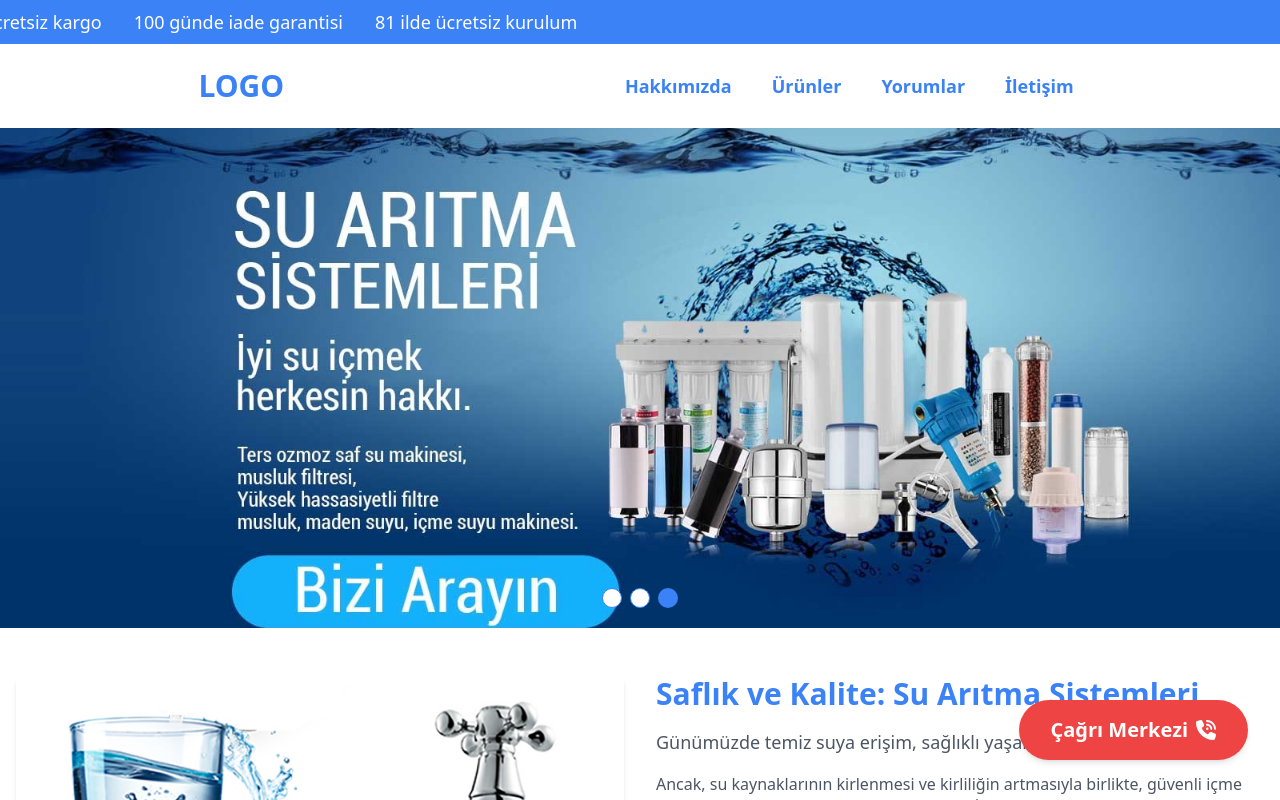
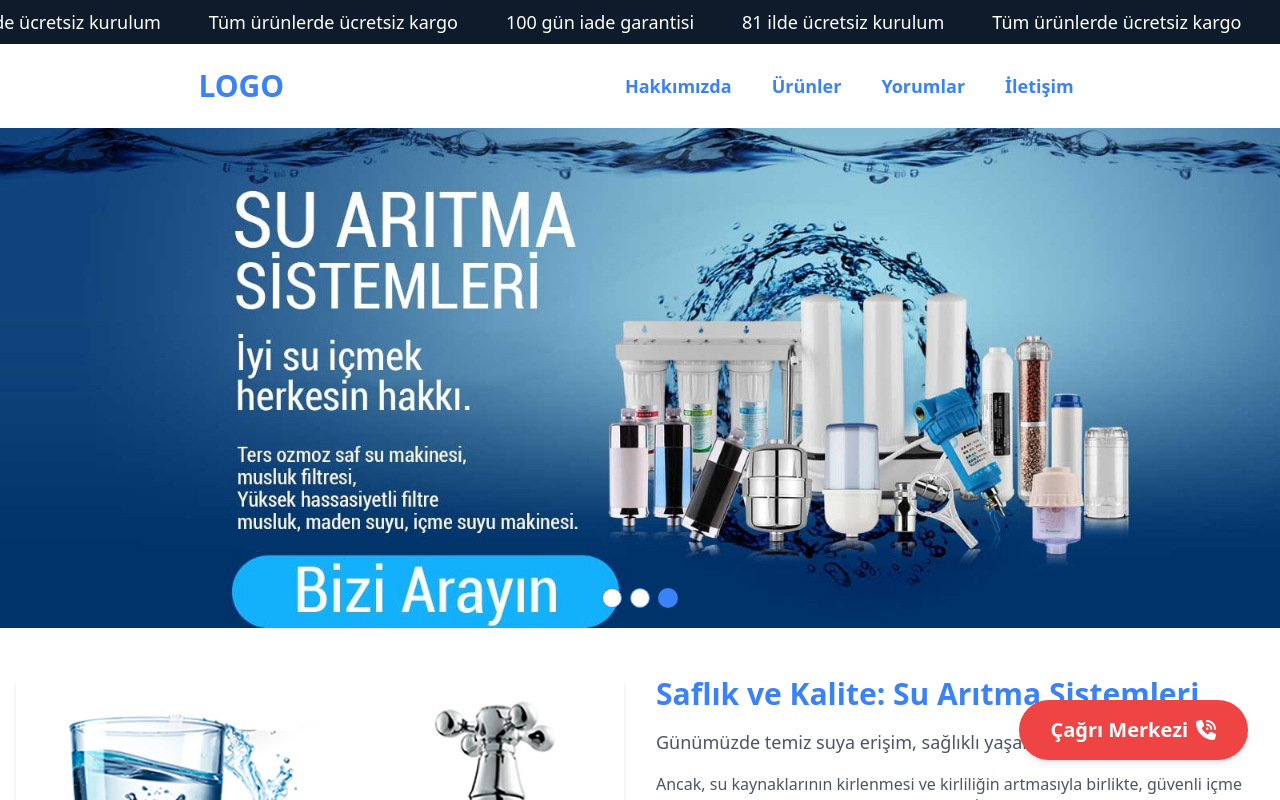
Before and after one commit to mucahitcetin/lgsuaritma, a React (Vite) app: page / in a window 1280 px wide. Shown: the top 800 px of the page. Built offline with nearby package versions, Linux system fonts and the light colour scheme.

Commit message:
head updated

```diff
--- a/src/components/Header/Head.jsx
+++ b/src/components/Header/Head.jsx
@@ -1,15 +1,30 @@
 import React from 'react'
 
-  const Head = () => {
-        return (
-            <div className="bg-primary text-white text-lg py-2 overflow-hidden">
-              <div className="animate-marquee whitespace-nowrap">
-                <span className="mx-4">Tüm ürünlerde ücretsiz kargo</span>
-                <span className="mx-4">100 günde iade garantisi</span>
-                <span className="mx-4">81 ilde ücretsiz kurulum</span>
-              </div>
-            </div>
-    )
-  }
+const Head = () => {
+  return (
+    <div className="marquee-container py-2 text-white text-lg">
+      <div className="marquee">
+        <div className="marquee-content">
+          <span className="mx-6">Tüm ürünlerde ücretsiz kargo</span>
+          <span className="mx-6">100 gün iade garantisi</span>
+          <span className="mx-6">81 ilde ücretsiz kurulum</span>
+          <span className="mx-6">Tüm ürünlerde ücretsiz kargo</span>
+          <span className="mx-6">100 gün iade garantisi</span>
+          <span className="mx-6">81 ilde ücretsiz kurulum</span>
+        </div>
 
-  export default Head
+        <div className="marquee-content">
+          <span className="mx-6">Tüm ürünlerde ücretsiz kargo</span>
+          <span className="mx-6">100 gün iade garantisi</span>
+          <span className="mx-6">81 ilde ücretsiz kurulum</span>
+
+          <span className="mx-6">Tüm ürünlerde ücretsiz kargo</span>
+          <span className="mx-6">100 gün iade garantisi</span>
+          <span className="mx-6">81 ilde ücretsiz kurulum</span>
+        </div>
+      </div>
+    </div>
+  );
+};
+
+export default Head;
--- a/src/index.css
+++ b/src/index.css
@@ -3,15 +3,34 @@
 @tailwind utilities;
 
 
-@keyframes marquee {
-  0% { transform: translateX(100%); }
-  100% { transform: translateX(-100%); }
+.marquee-container {
+  overflow: hidden;
+  white-space: nowrap;
+  background-color: #0d1b2a;
+  position: relative;
 }
 
-.animate-marquee {
-  display: inline-block;
-  animation: marquee 10s linear infinite;
+.marquee {
+  display: flex;
+  width: 200%; /* İçeriğin akışı için genişliği artırıyoruz */
+  animation: marquee 13s linear infinite;
 }
+
+.marquee-content {
+  display: flex;
+  flex-shrink: 0;
+
+}
+
+@keyframes marquee {
+  0% {
+    transform: translateX(0);
+  }
+  100% {
+    transform: translateX(-50%);
+  }
+}
+
 
 /* footer hover */
 .text-hover-underline {
```
